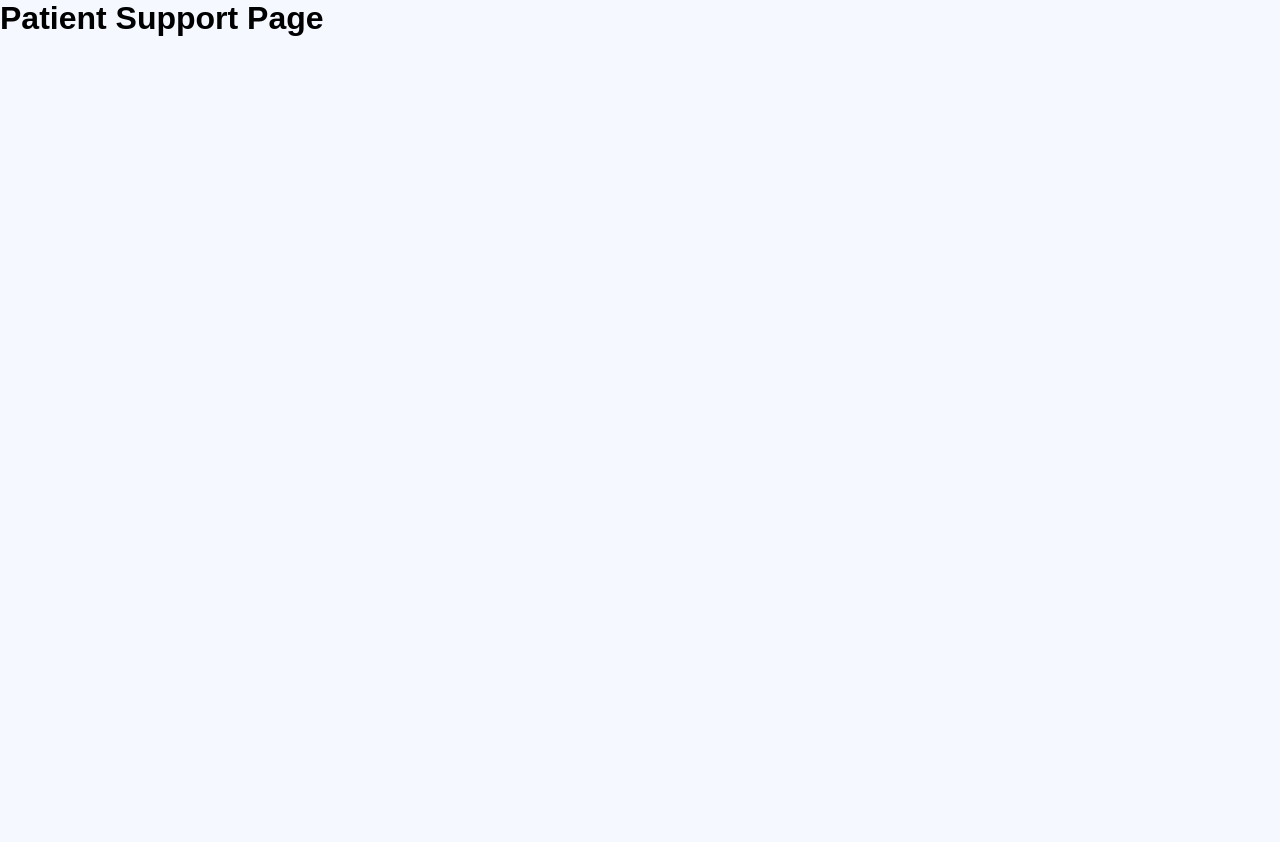
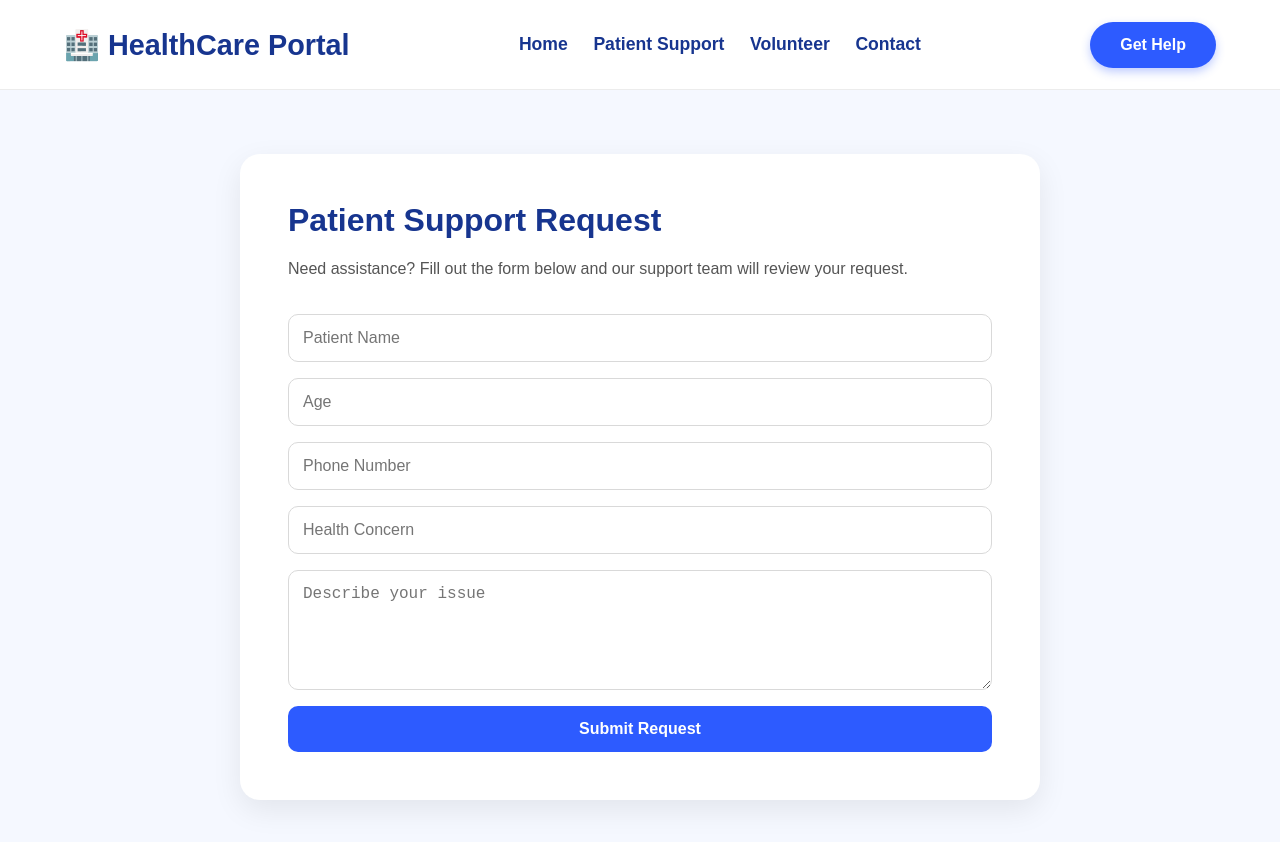
Before and after one commit to harshchauhan06/healthcare-support-app, a React (Vite) app: page /patient-support in a window 1280 px wide. Shown: the top 842 px of the page. Before the commit the page ends 800 px from the top, so only its background shows below. Built offline with nearby package versions, Linux system fonts and the light colour scheme.

Commit message:
Add patient support form with automated summary

```diff
--- /dev/null
+++ b/src/pages/PatientSupport.css
@@ -0,0 +1,87 @@
+.patient-support-page {
+    min-height: 100vh;
+    background: #f5f8ff;
+    padding: 4rem 1rem;
+}
+
+.patient-support-container {
+    max-width: 800px;
+    margin: 0 auto;
+    background: white;
+    padding: 3rem;
+    border-radius: 20px;
+    box-shadow: 0 10px 30px rgba(0, 0, 0, 0.08);
+}
+
+.patient-support-container h1 {
+    color: #17358f;
+    margin-bottom: 1rem;
+}
+
+.patient-support-container p {
+    color: #555;
+    line-height: 1.7;
+}
+
+.patient-form {
+    margin-top: 2rem;
+    display: flex;
+    flex-direction: column;
+    gap: 1rem;
+}
+
+.patient-form input {
+    padding: 14px;
+    border: 1px solid #d9d9d9;
+    border-radius: 10px;
+    font-size: 1rem;
+}
+
+.patient-form input:focus {
+    outline: none;
+    border-color: #2d5bff;
+}
+
+.patient-form textarea {
+    padding: 14px;
+    border: 1px solid #d9d9d9;
+    border-radius: 10px;
+    font-size: 1rem;
+    min-height: 120px;
+    resize: vertical;
+}
+
+.submit-btn {
+    background: #2d5bff;
+    color: white;
+    border: none;
+    padding: 14px;
+    border-radius: 10px;
+    font-size: 1rem;
+    font-weight: 600;
+    cursor: pointer;
+    transition: 0.3s;
+}
+
+.submit-btn:hover {
+    background: #1f4ae0;
+}
+
+.summary-card {
+    margin-top: 2rem;
+    background: #eef3ff;
+    border-left: 5px solid #2d5bff;
+    padding: 1.5rem;
+    border-radius: 10px;
+}
+
+.summary-card h3 {
+    color: #17358f;
+    margin-bottom: 1rem;
+}
+
+.summary-card p {
+    white-space: pre-line;
+    color: #444;
+    line-height: 1.7;
+}
--- a/src/pages/PatientSupport.jsx
+++ b/src/pages/PatientSupport.jsx
@@ -1,9 +1,110 @@
+import "./PatientSupport.css";
+import { useState } from "react";
+import Navbar from "../components/navbar";
+
 function PatientSupport() {
+   const [formData, setFormData] = useState({
+  name: "",
+  age: "",
+  phone: "",
+  concern: "",
+  description: "",
+});
+
+const [summary, setSummary] = useState("");
+
+function handleChange(event) {
+  const { name, value } = event.target;
+
+  setFormData((prev) => ({
+    ...prev,
+    [name]: value,
+  }));
+}
+
+function handleSubmit(event) {
+  event.preventDefault();
+
+  setSummary(`
+Patient: ${formData.name}
+
+Age: ${formData.age}
+
+Concern: ${formData.concern}
+
+Auto Summary:
+Patient reported ${formData.concern.toLowerCase()} and requested support assistance.
+`);
+}
+
+
   return (
-    <div>
-      <h1>Patient Support Page</h1>
+    <>
+     <Navbar />
+    <div className="patient-support-page">
+      <div className="patient-support-container">
+
+        <h1>Patient Support Request</h1>
+
+<p>
+  Need assistance? Fill out the form below and our
+  support team will review your request.
+</p>
+
+<form className="patient-form" onSubmit={handleSubmit}>
+
+  <input
+    type="text"
+    name="name"
+    placeholder="Patient Name"
+    value={formData.name}
+    onChange={handleChange}
+  />
+
+  <input
+    type="number"
+    name="age"
+    placeholder="Age"
+    value={formData.age}
+    onChange={handleChange}
+  />
+  <input
+  type="tel"
+  name="phone"
+  placeholder="Phone Number"
+  value={formData.phone}
+  onChange={handleChange}
+/>
+
+<input
+  type="text"
+  name="concern"
+  placeholder="Health Concern"
+  value={formData.concern}
+  onChange={handleChange}
+/>
+
+<textarea
+  name="description"
+  placeholder="Describe your issue"
+  value={formData.description}
+  onChange={handleChange}
+/>
+<button type="submit" className="submit-btn">
+  Submit Request
+</button>
+
+</form>
+{summary && (
+  <div className="summary-card">
+    <h3>Request Submitted Successfully</h3>
+    <p>{summary}</p>
+  </div>
+)}
+
+      </div>
     </div>
-  );
+  </>);
 }
 
 export default PatientSupport;
```
